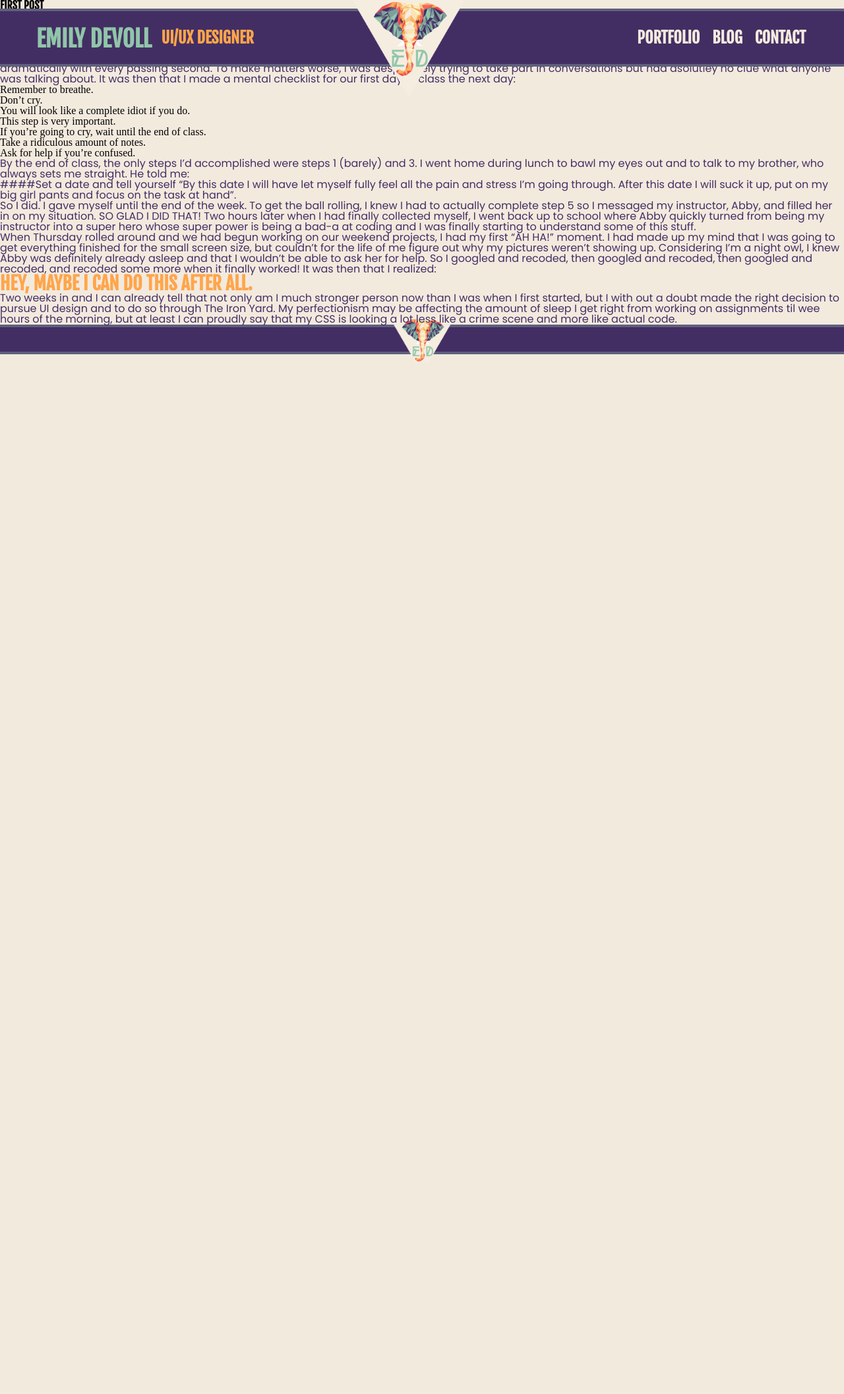
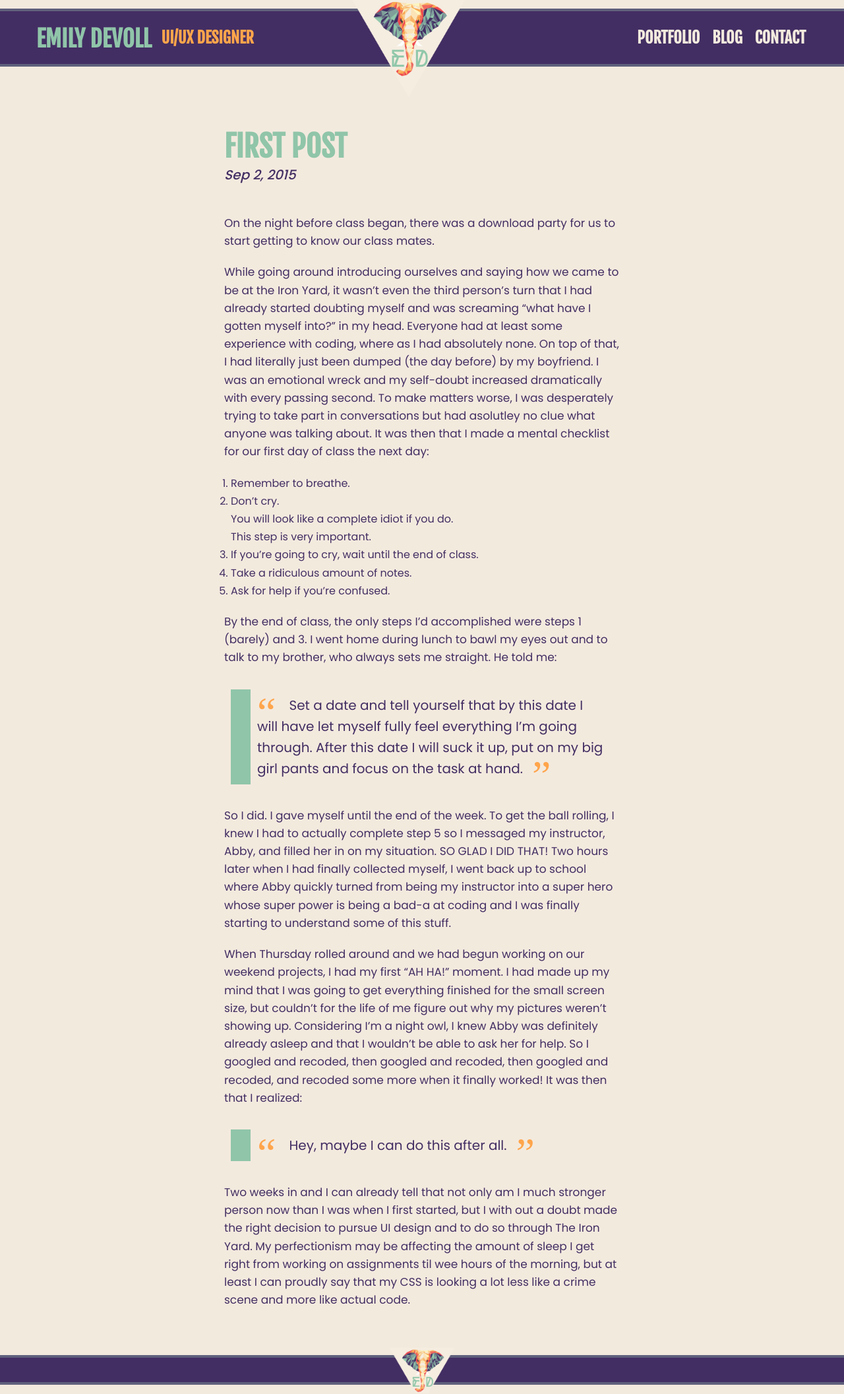
Before and after one commit to staceyatx/staceyatx-github.io, a Jekyll site: the page built from _posts/2015-09-02-first-blog-post.md, in a window 1280 px wide. Shown: the whole page at 66% size. Built offline with Jekyll 4.4.1, drawn with Linux system fonts in a browser that asks for light colours; nearby versions of some CDN libraries; before the commit the page ends 900 px from its top, so only the background shows below that.

Commit message:
Syling to blog post added

```diff
--- a/_posts/2015-09-02-first-blog-post.md
+++ b/_posts/2015-09-02-first-blog-post.md
@@ -24,7 +24,7 @@ then that I made a mental checklist for our first day of class the next day:
 By the end of class, the only steps I'd accomplished were steps 1 (_barely_) and 3. I went home during lunch to bawl my eyes
 out and to talk to my brother, who always sets me straight. He told me:
 
->####Set a date and tell yourself "By this date I will have let myself fully feel all the pain and stress I'm going through. After this date I will suck it up, put on my big girl pants and focus on the task at hand".
+>Set a date and tell yourself that by this date I will have let myself fully feel everything I'm going through. After this date I will suck it up, put on my big girl pants and focus on the task at hand.
 
 So I did. I gave myself until the end of the week. To get the ball rolling, I knew I had to actually complete step 5 so
 I messaged my instructor, Abby, and filled her in on my situation. **SO GLAD I DID THAT!** Two hours later when I had finally
@@ -37,7 +37,7 @@ me figure out why my pictures weren't showing up. Considering I'm a night owl, I
 that I wouldn't be able to ask her for help. So I googled and recoded, then googled and recoded, then googled and recoded,
 and recoded some more when **it finally worked!** It was then that I realized:
 
->### Hey, maybe I can do this after all.
+>Hey, maybe I can do this after all.
 
 Two weeks in and I can already tell that not only am I much stronger person now than I was when I first started, but
 I with out a doubt made the right decision to pursue UI design and to do so through The Iron Yard. My perfectionism may be
--- a/_sass/_blog.scss
+++ b/_sass/_blog.scss
@@ -1,30 +1,36 @@
 .home {
-	min-height: 100%;
-	// margin-bottom: -70px;
-	// padding-top: 60px;
-	// padding-bottom: 60px;
-	padding: 60px 20px;
+	// min-height: 100%;
+	max-width: 600px;
+	margin: 0 auto;
+	padding: 50px 20px;
 
 	h1 {
 		color: $seafoam;
-		font-size: 40px;
+		font-size: 45px;
 		text-align: center;
 		padding-bottom: 40px;
 	}
 
 	h2 {
-		margin: 20px 0 20px 0;
-		font-style: none;
+		margin: 10px 0 15px 0;
+		font-style: normal;
+		font-family: $header-font;
+		color: $orange;
+		font-size: 30px;
+		text-transform: uppercase;
 	}
 
-	span {
-		margin-top: 40px;
-		color: $orange;
-		font-family: $paragraph-font;
-	}
+	.post-meta {
+			color: $purple;
+			padding-bottom: 40px;
+			font-weight: 500;
+			font-style: italic;
+			font-family: $paragraph-font;
+			font-size: 18px;
+		}
 
 	li {
-		padding: 20px;
+		padding: 30px 0;
 	}
 
 	.post-excerpt {
@@ -36,9 +42,10 @@
 
 	a {
 		// margin: 20px 0;
-		color: $purple;
+		color: $orange;
         text-decoration: none;
-        font-style: italic;
+        // font-size: 30px;
+        // font-style: italic;
         // border-bottom: 2px solid $orange;
         font-weight: 500;
         // box-shadow: inset 0 -3px 0 $seafoam;
@@ -51,13 +58,174 @@
 	}
 }
 
-// .page-wrap:after {
-//   content: "";
-//   display: block;
-// }
-// .site-footer, .page-wrap:after {
-//   height: 142px;
-// }
-// .site-footer {
-//   background: orange;
-// }
+.post {
+	padding: 60px 20px;
+	max-width: 600px;
+	margin: 0 auto;
+
+	.post-meta {
+		font-size: 18px;
+	}
+
+	.post-header {
+		// padding-top: 60px;
+
+		h1 {
+			color: $seafoam;
+			font-size: 40px;
+			padding-bottom: 10px;
+		}
+
+		.post-meta {
+			color: $purple;
+			padding-bottom: 40px;
+			font-weight: 500;
+			font-style: italic;
+			font-size: 20px;
+		}
+	}
+
+	.post-content {
+		p {
+			line-height: 160%;
+			padding: 10px 0;
+			font-size: 17px;
+		}
+
+		h2 {
+			font-family: $header-font;
+			color: $orange;
+			font-style: normal;
+			padding: 30px 0 10px 0;
+			text-transform: uppercase;
+			font-size: 32px;
+		}
+
+		h3 {
+			font-family: $paragraph-font;
+			text-transform: none;
+			font-style: italic;
+			color: $purple;
+			font-size: 20px;
+			padding-top: 20px;
+		}
+
+		a {
+			color: $purple;
+			text-decoration: none;
+			font-weight: 500;
+			font-style: italic;
+			box-shadow: inset 0 -3px 0 $orange;
+
+			&:hover {
+				border-bottom: 2px solid $orange;
+				// box-shadow: inset 0 -3px 0 $orange;
+		        color: $seafoam;
+			}
+		}
+
+		ul {
+			list-style: normal;
+			list-style-type: disc;
+			margin: 10px;
+
+			li {
+				font-family: $paragraph-font;
+				color: $purple;
+				// padding: 5px 0;
+				margin: 5px;
+
+				ul {
+					list-style-type: circle;
+				}
+			}
+		}
+
+		ol {
+			margin: 10px;
+
+			li {
+				list-style: decimal;
+				font-family: $paragraph-font;
+				color: $purple;
+				line-height: 170%;
+			}
+		}
+
+		blockquote {
+			  // background: #f9f9f9;
+			  border-left: 30px solid $seafoam;
+			  margin: 1.5em 10px;
+			  padding: 0.5em 10px;
+			  quotes: "\201C""\201D""\2018""\2019";
+
+			&:before {
+			  color: #ccc;
+			  content: open-quote;
+			  font-size: 4em;
+			  line-height: 0.1em;
+			  margin-right: 0.25em;
+			  vertical-align: -0.4em;
+			  color: $orange;
+			}
+
+			&:after {
+				content: close-quote;
+				font-size: 4em;
+				margin-left: 10px;
+				vertical-align: -0.4em;
+				color: $orange;
+				line-height: 0.1em;
+
+			}
+
+			p {
+				font-size: 20px;
+			  	display: inline;
+			  	font-family: $paragraph-font;
+
+			}
+		}
+
+
+	}
+}
+
+@media screen and (min-width: 660px) {
+
+	.home {
+		padding-top: 80px;
+
+		h1 {
+			font-size: 50px;
+		}
+
+		h2 {
+			font-size: 35px;
+
+		}
+
+		.post-meta {
+
+			font-size: 18px;
+		}
+	}
+}
+
+@media screen and (min-width: 862px) {
+	.home {
+		padding-top: 200px;
+	}
+
+	.post {
+		padding-top: 200px;
+
+		.post-header {
+
+			h1 {
+				font-size: 45px;
+			}
+		}
+	}
+
+}
--- a/css/main.scss
+++ b/css/main.scss
@@ -31,7 +31,7 @@ body {
 		color: $purple;
 		font-style: italic;
 		font-weight: 500;
-		-webkit-font-smoothing: antialiased;
+		// -webkit-font-smoothing: antialiased;
 	}
 
 	h3 {
@@ -141,6 +141,7 @@ header {
 		font-size: 17px;
 		color: $purple;
 		font-style: italic;
+		-webkit-font-smoothing: antialiased;
 		// line-height: 20px;
 	}
 
--- a/z_blog.html
+++ b/z_blog.html
@@ -6,7 +6,7 @@ permalink: /blog/
 
 <div class="home">
 
-  <h1 class="page-heading">Blog</h1>
+  <h1 class="page-heading">My Thoughts & Ramblings</h1>
 
   <ul class="post-list">
     {% for post in site.posts %}
```
Also changed, not shown: _posts/2015-09-29-prototypes.md (+1 -1 lines).
